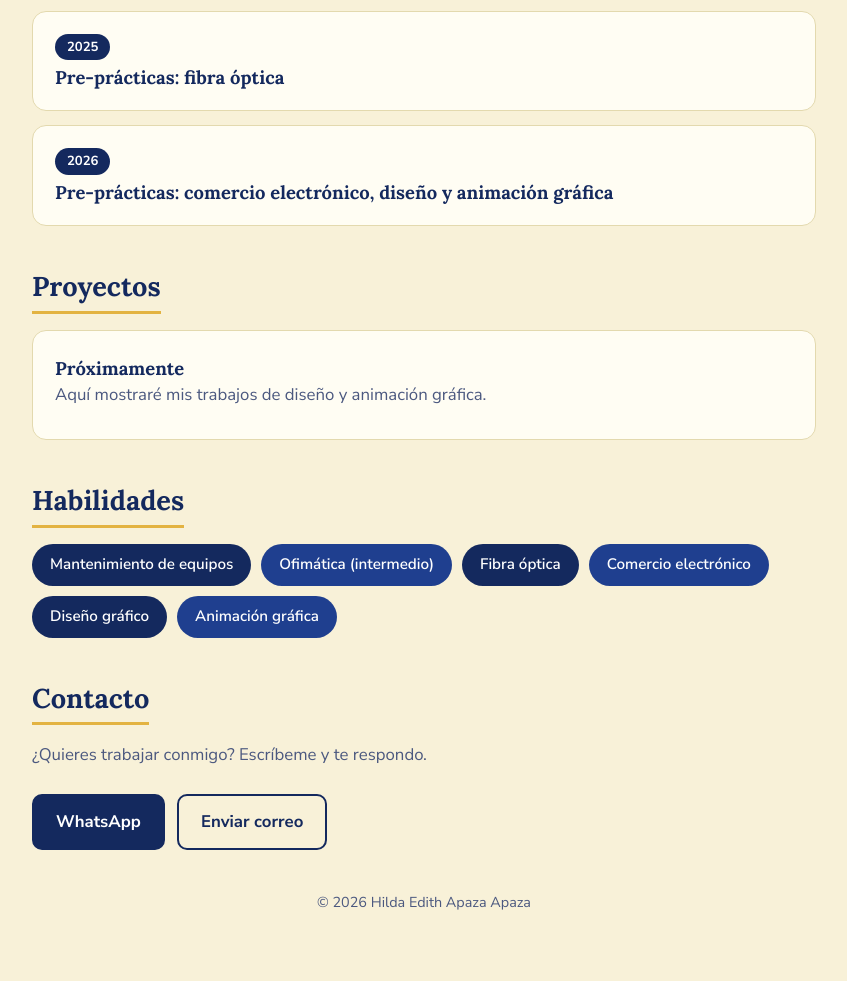
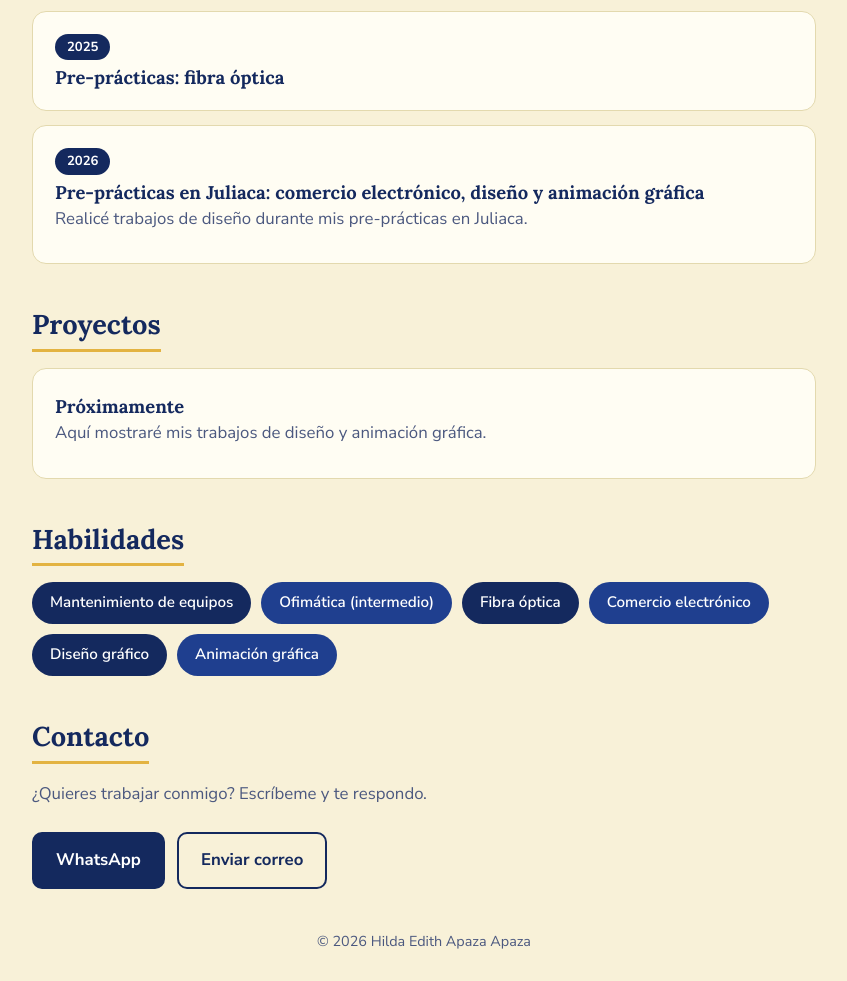
Before and after one commit to hildaapaza2006-alt/Edith, a plain HTML site: page index.html in a window 1280 px wide. Shown: the part 1093-2074 px from the top of the page, without its empty margins (376-1223 px from the left). Drawn offline with Linux system fonts and the light colour scheme.

Commit message:
Add files via upload

```diff
--- a/index.html
+++ b/index.html
@@ -145,7 +145,7 @@ footer{text-align:center;color:var(--muted);font-size:.9rem;padding:40px 0 30px}
       <h2>Experiencia</h2>
       <div class="tarjeta"><span class="fecha">2024</span><h3>Pre-prácticas: mantenimiento de equipos y ofimática</h3></div>
       <div class="tarjeta"><span class="fecha">2025</span><h3>Pre-prácticas: fibra óptica</h3></div>
-      <div class="tarjeta"><span class="fecha">2026</span><h3>Pre-prácticas: comercio electrónico, diseño y animación gráfica</h3></div>
+      <div class="tarjeta"><span class="fecha">2026</span><h3>Pre-prácticas en Juliaca: comercio electrónico, diseño y animación gráfica</h3><p>Realicé trabajos de diseño durante mis pre-prácticas en Juliaca.</p></div>
     </section>
 
     <section class="bloque" id="proyectos">
```
